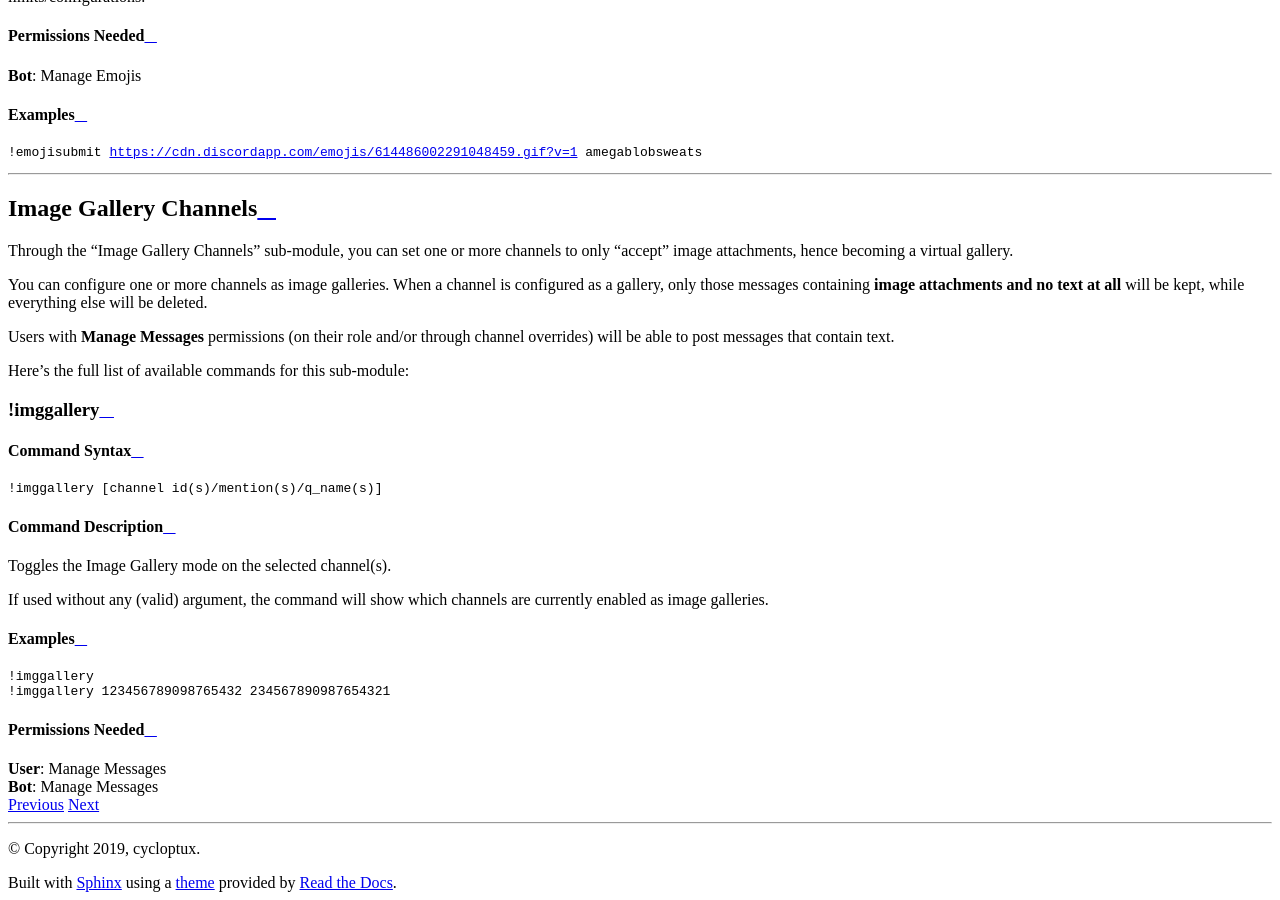
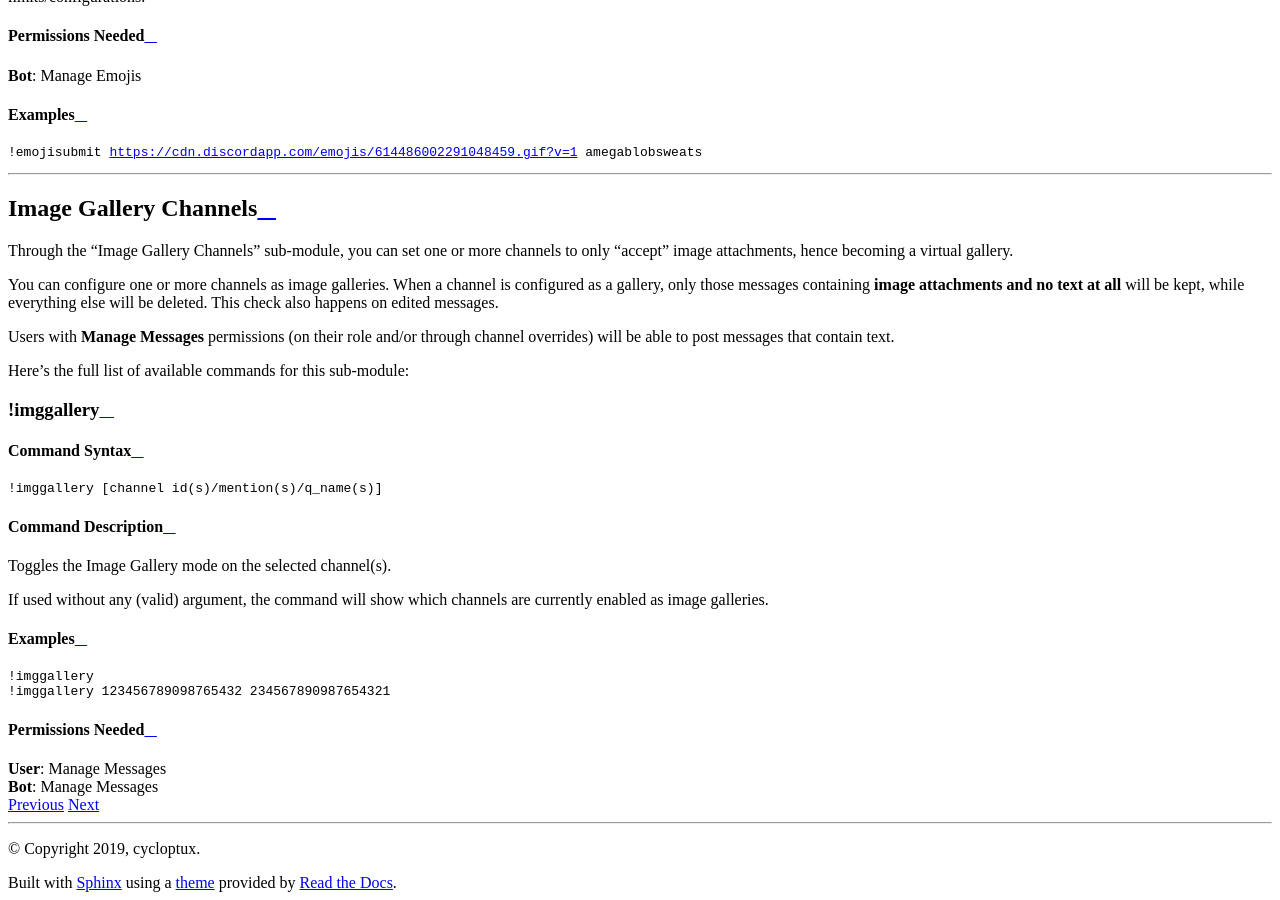
Before and after one commit to cycloptux/GiselleBot-Documentation, a Sphinx documentation site: the page built from docs/source/moderation_and_administration/administration.rst, in a window 1280 px wide and 900 px high, scrolled down 21924 px. Built offline with Sphinx 7.4.7 and the Read the Docs theme 2.0.0, drawn with Linux system fonts in a browser that asks for light colours.

Commit message:
Image gallery fux.

```diff
--- a/docs/source/moderation_and_administration/administration.rst
+++ b/docs/source/moderation_and_administration/administration.rst
@@ -1096,7 +1096,7 @@ Image Gallery Channels
 
 Through the "Image Gallery Channels" sub-module, you can set one or more channels to only "accept" image attachments, hence becoming a virtual gallery.
 
-You can configure one or more channels as image galleries. When a channel is configured as a gallery, only those messages containing **image attachments and no text at all** will be kept, while everything else will be deleted.
+You can configure one or more channels as image galleries. When a channel is configured as a gallery, only those messages containing **image attachments and no text at all** will be kept, while everything else will be deleted. This check also happens on edited messages.
 
 Users with **Manage Messages** permissions (on their role and/or through channel overrides) will be able to post messages that contain text.
 
```
